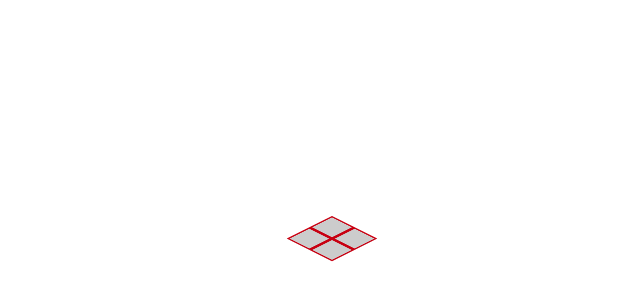
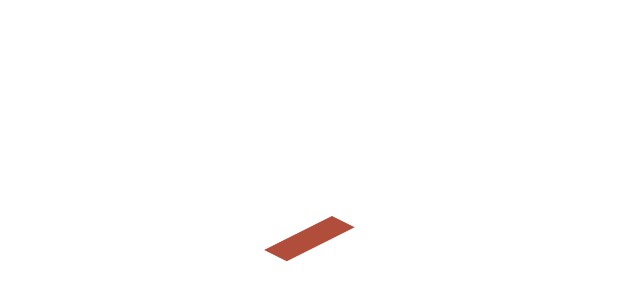
Before and after one commit to JaViLuMa/isometric-react, a React (Create React App) app: page / in a window 1280 px wide. Shown: the part 184-484 px from the top of the page, without its empty margins (308-948 px from the left). Built offline with nearby package versions, Linux system fonts and the light colour scheme.

Commit message:
Add CSS helper

```diff
--- a/src/index.tsx
+++ b/src/index.tsx
@@ -16,7 +16,7 @@ root.render(
   <React.StrictMode>
     <IsometricContainer>
       <Isometric>
-        <IsometricGrid
+        {/* <IsometricGrid
           size={2}
           sizeMultiplier={{
             width: 2,
@@ -50,7 +50,7 @@ root.render(
           //   delay: "0s",
           //   duration: "7s",
           // }}
-        />
+        /> */}
         {/* <IsometricCube
           width={2}
           height={2}
@@ -66,16 +66,17 @@ root.render(
             duration: "2s",
             options: "alternate infinite",
           }}
-          shadowAnimation={{
-            name: "planeShadowAnimation",
-            from: 0,
-            to: 1,
-            spacingX: 2,
-            spacingY: 2,
-            delay: "0s",
-            duration: "2s",
-            options: "alternate infinite",
-          }}
+          shadow={{ distance: 0.3, spacingX: 0.5, spacingY: 0.5 }}
+          // shadowAnimation={{
+          //   name: "planeShadowAnimation",
+          //   from: 0,
+          //   to: 1,
+          //   spacingX: 2,
+          //   spacingY: 2,
+          //   delay: "0s",
+          //   duration: "2s",
+          //   options: "alternate infinite",
+          // }}
         >
           <>
             <div></div>
@@ -86,7 +87,7 @@ root.render(
             <div></div>
           </>
         </IsometricCube> */}
-        {/* <IsometricPlane
+        <IsometricPlane
           width={2}
           height={6}
           color="#dd604a"
@@ -117,7 +118,7 @@ root.render(
           //   delay: "0s",
           //   duration: "7s",
           // }}
-        /> */}
+        />
       </Isometric>
     </IsometricContainer>
   </React.StrictMode>
--- a/src/styles/IsometricGridStyles.tsx
+++ b/src/styles/IsometricGridStyles.tsx
@@ -1,4 +1,4 @@
-import styled from "styled-components";
+import styled, { css } from "styled-components";
 import keyframes from "./keyframes";
 import after from "./after";
 import shadowCSS from "./shadowCSS";
@@ -6,14 +6,20 @@ import shadowCSS from "./shadowCSS";
 const IsometricGridStyles = styled.div<IsometricGridProps>`
   position: absolute;
 
-  ${({ color, lineweight }) => `
-    background-image: linear-gradient(${color} ${lineweight}%, transparent ${lineweight}%, transparent ${
-    100 - lineweight
-  }%, ${color} ${
-    100 - lineweight
-  }%), linear-gradient(90deg, ${color} ${lineweight}%, transparent ${lineweight}%, transparent ${
-    100 - lineweight
-  }%, ${color} ${100 - lineweight}%);
+  ${({ color, lineweight }) => css`
+    background-image: linear-gradient(
+        ${color} ${lineweight}%,
+        transparent ${lineweight}%,
+        transparent ${100 - lineweight}%,
+        ${color} ${100 - lineweight}%
+      ),
+      linear-gradient(
+        90deg,
+        ${color} ${lineweight}%,
+        transparent ${lineweight}%,
+        transparent ${100 - lineweight}%,
+        ${color} ${100 - lineweight}%
+      );
   `}
 
   background-size: ${({ size }) => size}rem ${({ size }) => size}rem;
@@ -22,7 +28,7 @@ const IsometricGridStyles = styled.div<IsometricGridProps>`
 
   ${({ position }) =>
     position &&
-    `
+    css`
       top: ${position.top}rem;
       left: ${position.left}rem;
       transform: translateZ(${position.elevation}rem);
@@ -30,14 +36,14 @@ const IsometricGridStyles = styled.div<IsometricGridProps>`
 
   ${({ shadow }) =>
     shadow &&
-    `
+    css`
       ${after};
       ${shadowCSS(shadow.distance, shadow.spacingX, shadow.spacingY)};
     `};
 
   ${({ shadowAnimation }) =>
     shadowAnimation &&
-    `
+    css`
       ${after};
       ${shadowCSS(
         shadowAnimation.from,
@@ -49,12 +55,11 @@ const IsometricGridStyles = styled.div<IsometricGridProps>`
         from {
           background: rgba(0, 0, 0, ${0.2 / (1 + shadowAnimation.from / 10)});
           border-color: rgba(0, 0, 0, ${0.2 / (1 + shadowAnimation.from / 10)});
-        transform: translateX(${
-          shadowAnimation.from * shadowAnimation.spacingX
-        }rem)
-          translateY(${
-            shadowAnimation.from * shadowAnimation.spacingY
-          }rem) translateZ(-${shadowAnimation.from}rem);
+          transform: translateX(
+              ${shadowAnimation.from * shadowAnimation.spacingX}rem
+            )
+            translateY(${shadowAnimation.from * shadowAnimation.spacingY}rem)
+            translateZ(-${shadowAnimation.from}rem);
           box-shadow: 0 0 ${shadowAnimation.from / 10}rem rgba(0, 0, 0, 0.2);
           filter: blur(${shadowAnimation.from / 10}rem);
         }
@@ -62,28 +67,26 @@ const IsometricGridStyles = styled.div<IsometricGridProps>`
         to {
           background: rgba(0, 0, 0, ${0.2 / (1 + shadowAnimation.to / 10)});
           border-color: rgba(0, 0, 0, ${0.2 / (1 + shadowAnimation.to / 10)});
-        transform: translateX(${
-          shadowAnimation.to * shadowAnimation.spacingX
-        }rem)
-          translateY(${
-            shadowAnimation.to * shadowAnimation.spacingY
-          }rem) translateZ(-${shadowAnimation.to}rem);
+          transform: translateX(
+              ${shadowAnimation.to * shadowAnimation.spacingX}rem
+            )
+            translateY(${shadowAnimation.to * shadowAnimation.spacingY}rem)
+            translateZ(-${shadowAnimation.to}rem);
           box-shadow: 0 0 ${shadowAnimation.to / 10}rem rgba(0, 0, 0, 0.2);
           filter: blur(${shadowAnimation.to / 10}rem);
         }
       }
 
       &::after {
-      animation: ${shadowAnimation.name} ${
-      shadowAnimation.duration
-    } ease-in-out forwards ${shadowAnimation.options};
+        animation: ${shadowAnimation.name} ${shadowAnimation.duration}
+          ease-in-out forwards ${shadowAnimation.options};
         animation-delay: ${shadowAnimation.delay};
       }
     `};
 
   ${({ animation }) =>
     animation &&
-    `
+    css`
       ${keyframes(
         animation.name,
         animation.from,
@@ -92,15 +95,14 @@ const IsometricGridStyles = styled.div<IsometricGridProps>`
       )};
 
       ${animation.attribute}: ${animation.from};
-    animation: ${animation.name} ${animation.duration} ease-in-out forwards ${
-      animation.options
-    };
+      animation: ${animation.name} ${animation.duration} ease-in-out forwards
+        ${animation.options};
       animation-delay: ${animation.delay};
     `};
 
   ${({ rotate }) =>
     rotate &&
-    `
+    css`
       transform-origin: center;
       ${keyframes(
         rotate.name,
--- a/src/styles/IsometricPlaneStyles.tsx
+++ b/src/styles/IsometricPlaneStyles.tsx
@@ -1,4 +1,4 @@
-import styled from "styled-components";
+import styled, { css } from "styled-components";
 import before from "./before";
 import after from "./after";
 import darken from "../utils/darken";
@@ -13,7 +13,7 @@ const IsometricPlaneStyles = styled.div<IsometricPlaneProps>`
 
   ${({ position }) =>
     position &&
-    `
+    css`
       top: ${position.top}rem;
       left: ${position.left}rem;
       transform: translateZ(${position.elevation}rem);
@@ -21,11 +21,14 @@ const IsometricPlaneStyles = styled.div<IsometricPlaneProps>`
 
   ${({ border }) =>
     border &&
-    `box-sizing: border-box; border: ${border.size} ${border.style} ${border.color};`};
+    css`
+      box-sizing: border-box;
+      border: ${border.size} ${border.style} ${border.color};
+    `};
 
   ${({ edge }) =>
     edge &&
-    `
+    css`
       ${before};
       &::before {
         border-radius: inherit;
@@ -37,7 +40,7 @@ const IsometricPlaneStyles = styled.div<IsometricPlaneProps>`
 
   ${({ shadowAnimation }) =>
     shadowAnimation &&
-    `
+    css`
       ${after};
       ${shadowCSS(
         shadowAnimation.from,
@@ -49,12 +52,11 @@ const IsometricPlaneStyles = styled.div<IsometricPlaneProps>`
         from {
           background: rgba(0, 0, 0, ${0.2 / (1 + shadowAnimation.from / 10)});
           border-color: rgba(0, 0, 0, ${0.2 / (1 + shadowAnimation.from / 10)});
-        transform: translateX(${
-          shadowAnimation.from * shadowAnimation.spacingX
-        }rem)
-          translateY(${
-            shadowAnimation.from * shadowAnimation.spacingY
-          }rem) translateZ(-${shadowAnimation.from}rem);
+          transform: translateX(
+              ${shadowAnimation.from * shadowAnimation.spacingX}rem
+            )
+            translateY(${shadowAnimation.from * shadowAnimation.spacingY}rem)
+            translateZ(-${shadowAnimation.from}rem);
           box-shadow: 0 0 ${shadowAnimation.from / 10}rem rgba(0, 0, 0, 0.2);
           filter: blur(${shadowAnimation.from / 10}rem);
         }
@@ -62,28 +64,26 @@ const IsometricPlaneStyles = styled.div<IsometricPlaneProps>`
         to {
           background: rgba(0, 0, 0, ${0.2 / (1 + shadowAnimation.to / 10)});
           border-color: rgba(0, 0, 0, ${0.2 / (1 + shadowAnimation.to / 10)});
-        transform: translateX(${
-          shadowAnimation.to * shadowAnimation.spacingX
-        }rem)
-          translateY(${
-            shadowAnimation.to * shadowAnimation.spacingY
-          }rem) translateZ(-${shadowAnimation.to}rem);
+          transform: translateX(
+              ${shadowAnimation.to * shadowAnimation.spacingX}rem
+            )
+            translateY(${shadowAnimation.to * shadowAnimation.spacingY}rem)
+            translateZ(-${shadowAnimation.to}rem);
           box-shadow: 0 0 ${shadowAnimation.to / 10}rem rgba(0, 0, 0, 0.2);
           filter: blur(${shadowAnimation.to / 10}rem);
         }
       }
 
       &::after {
-      animation: ${shadowAnimation.name} ${
-      shadowAnimation.duration
-    } ease-in-out forwards ${shadowAnimation.options};
+        animation: ${shadowAnimation.name} ${shadowAnimation.duration}
+          ease-in-out forwards ${shadowAnimation.options};
         animation-delay: ${shadowAnimation.delay};
       }
     `};
 
   ${({ animation }) =>
     animation &&
-    `
+    css`
       ${keyframes(
         animation.name,
         animation.from,
@@ -92,22 +92,21 @@ const IsometricPlaneStyles = styled.div<IsometricPlaneProps>`
       )};
 
       ${animation.attribute}: ${animation.from};
-    animation: ${animation.name} ${animation.duration} ease-in-out forwards ${
-      animation.options
-    };
+      animation: ${animation.name} ${animation.duration} ease-in-out forwards
+        ${animation.options};
       animation-delay: ${animation.delay};
     `};
 
   ${({ shadow }) =>
     shadow &&
-    `
+    css`
       ${after};
       ${shadowCSS(shadow.distance, shadow.spacingX, shadow.spacingY)};
     `};
 
   ${({ rotate }) =>
     rotate &&
-    `
+    css`
       transform-origin: center;
       ${keyframes(
         rotate.name,
```
Also changed, not shown: src/styles/IsometricCubeStyles.tsx (+20 -24 lines). Lines whose indentation alone changed are shown as unchanged.
